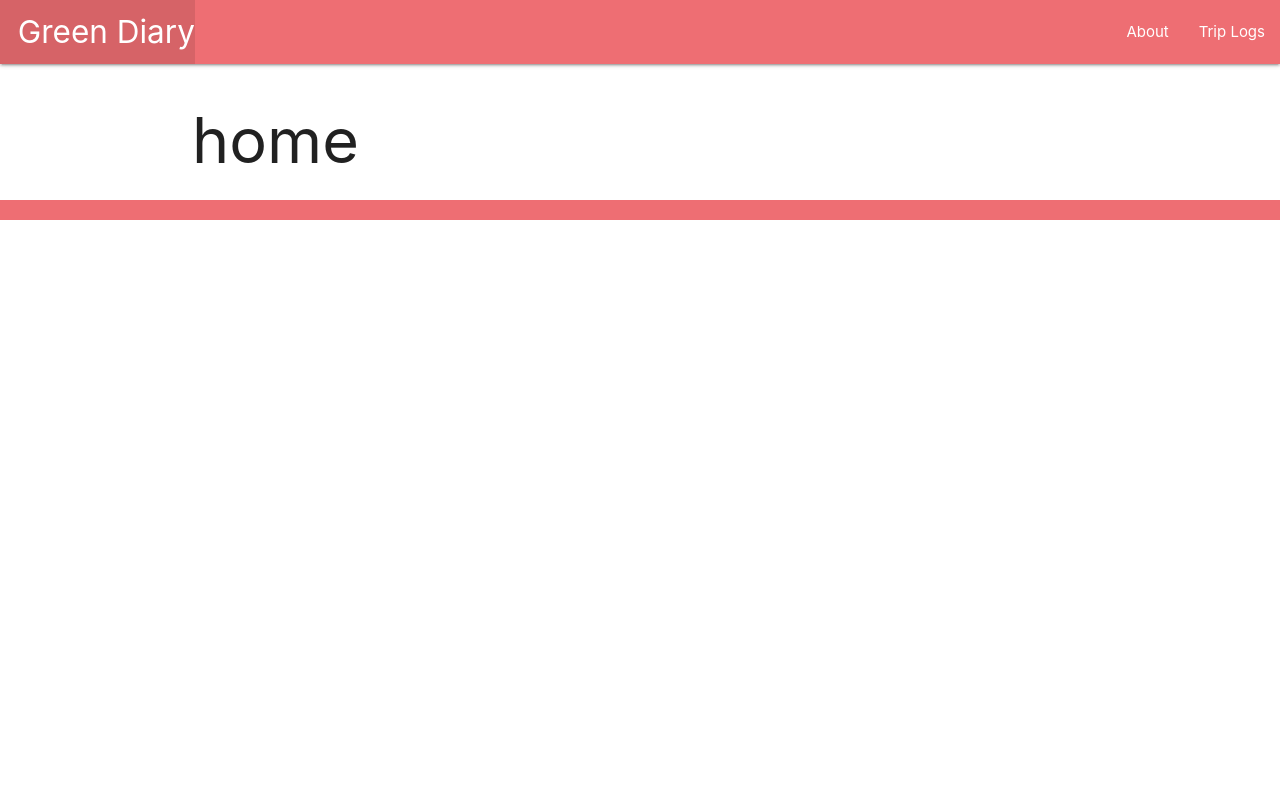
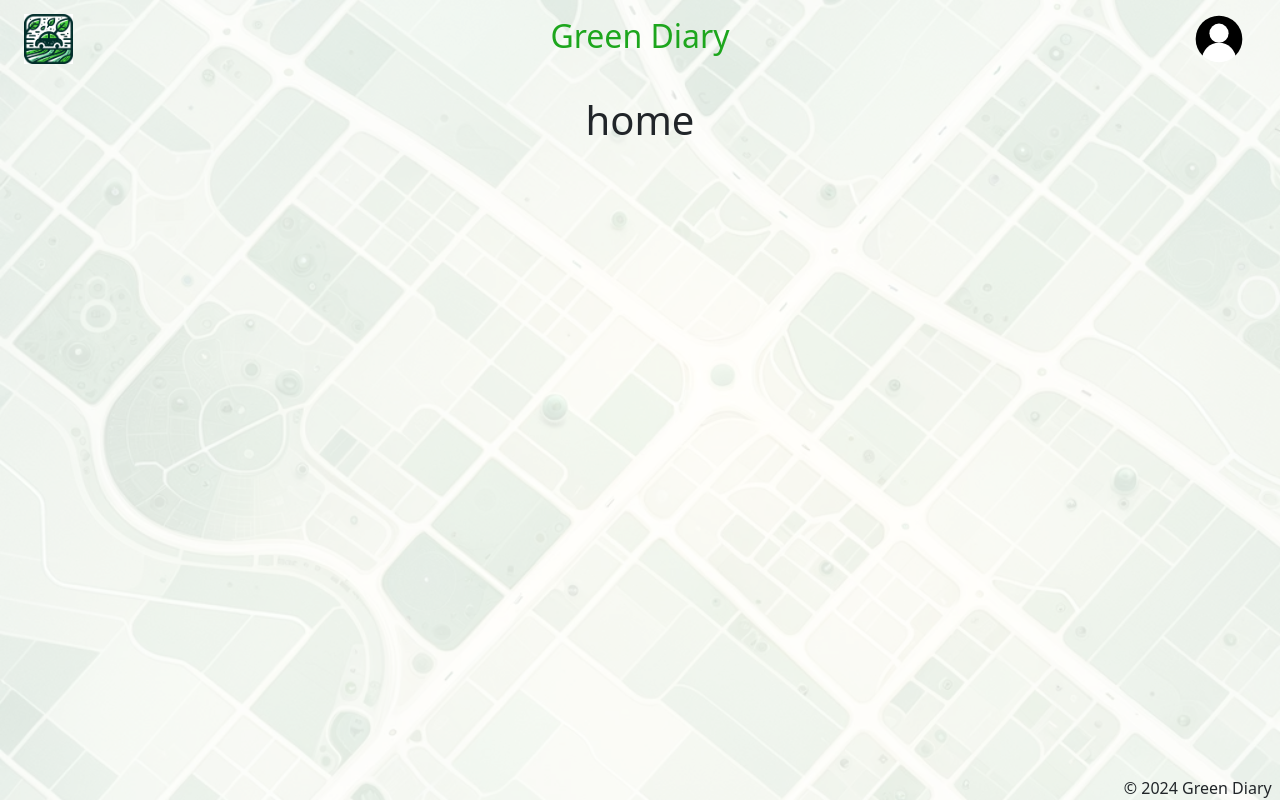
Before and after one commit to elliesolhjou/Green-Diary, a Django app: page / in a window 1280 px wide. Run offline with Django 5.2, Linux system fonts and the light colour scheme; some libraries are stand-ins or nearby versions.

Commit message:
add header, background

```diff
--- a/greendiary/settings.py
+++ b/greendiary/settings.py
@@ -32,6 +32,7 @@ ALLOWED_HOSTS = []
 
 INSTALLED_APPS = [
     'main_app',
+    'bootstrap5',
     'django.contrib.admin',
     'django.contrib.auth',
     'django.contrib.contenttypes',
--- /dev/null
+++ b/main_app/static/css/style.css
@@ -0,0 +1,39 @@
+body {
+  display: flex;
+  min-height: 100vh;
+  flex-direction: column;
+}
+.background {
+  position: absolute;
+  top: 0;
+  left: 0;
+  width: 100%;
+  height: 100vh;
+  background-image: url('../images/bg-map.png');
+  background-size: cover;
+  background-position: center;
+  background-repeat: no-repeat;
+  opacity: .2;
+  z-index: -1;
+}
+
+nav {
+  background: none;
+}
+.header-title{
+  position: absolute;
+  top: 15%;
+  left: 50%;
+  transform: translateX(-50%);
+  color: rgb(29, 166, 29);
+}
+main {
+  height: calc(100vh - 5rem);
+}
+.logo {
+  max-height: 50px;
+}
+.transparent {
+  background: transparent !important;
+  border: none !important;
+}
--- a/main_app/templates/base.html
+++ b/main_app/templates/base.html
@@ -7,31 +7,39 @@
   <meta name="viewport" content="width=device-width, initial-scale=1.0">
   <meta http-equiv="X-UA-Compatible" content="ie=edge">
   <title>Green Diary</title>
-  <link rel="stylesheet" href="https://cdnjs.cloudflare.com/ajax/libs/materialize/1.0.0/css/materialize.min.css">
   <!-- the link has django syntax to point directly to the  -->
   <link rel="stylesheet" type="text/css" href="{% static 'css/style.css' %}">
-
+  {% load bootstrap5 %}
+  {% bootstrap_css %}
+  {% bootstrap_javascript %}
 </head>
 <body>
-  <header class="navbar-fixed">
-    <nav>
-      <div class="nav-wrapper">
-        <ul>
-          <li><a href="/" class="left brand-logo">&nbsp;&nbsp;Green Diary</a></li>
-        </ul>
-        <ul class="right">
-          <li><a href="/about">About</a></li>
-          <li><a href="/cats">Trip Logs</a></li>
-        </ul>
+  <nav class="navbar navbar-expand-lg d-flex justify-content-between fixed-top px-4">
+
+    <img src="{% static 'images/green-diary-logo.png' %}" class="img-fluid logo">
+
+    <p class="fs-2 header-title">Green Diary</p>
+    <div class="dropdown show">
+      <a class="btn btn-secondary transparent" href="#" role="button" id="dropdownMenuLink" data-bs-toggle="dropdown" aria-haspopup="true" aria-expanded="false">
+        <img src="{% static 'images/no-user.svg' %}" class="img-fluid logo">
+      </a>
+
+      <div class="dropdown-menu dropdown-menu-end m-2" aria-labelledby="dropdownMenuLink">
+        <a class="dropdown-item" href="#">Login</a>
+        <a class="dropdown-item" href="#">Logout</a>
       </div>
-    </nav>
-  </header>
-  <main class="container">
+    </div>
+  </nav>
+
+  <main class="container mt-5 pt-5 text-center">
     {% block content %}
     {% endblock %}
   </main>
-  <footer class="page-footer">
-    <div class="right">All Rights Reserved, &copy; 2021 Green Diary &nbsp;</div>
+
+  <footer class="fixed-bottom text-end">
+    <div class="right">&copy; 2024 Green Diary &nbsp;</div>
   </footer>
+
+  <div class="background"></div>
 </body>
 </html>
```
Also changed, not shown: main_app/static/style.css (deleted, +0 -14 lines), main_app/static/images/arrow.svg (added), main_app/static/images/bg-map.png (added), main_app/static/images/green-diary-logo.png (added), main_app/static/images/nav-marker.png (added), main_app/static/images/no-user.png (added), main_app/static/images/no-user.svg (added), main_app/static/images/tree.png (added), package-lock.json (added), 3 other files.
